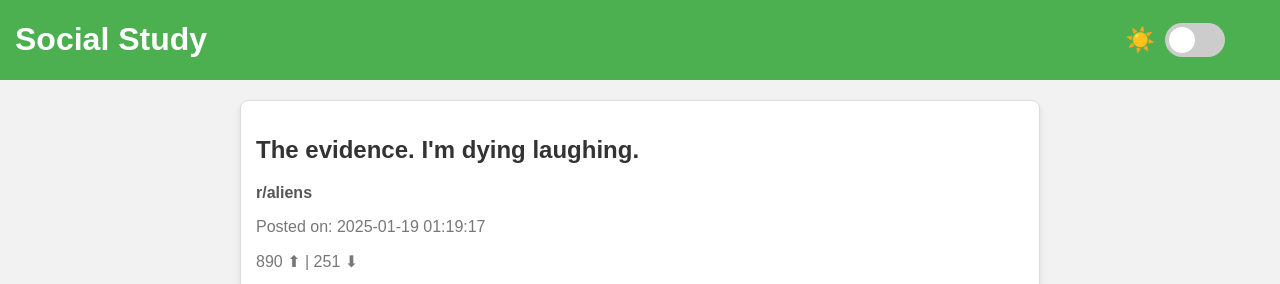
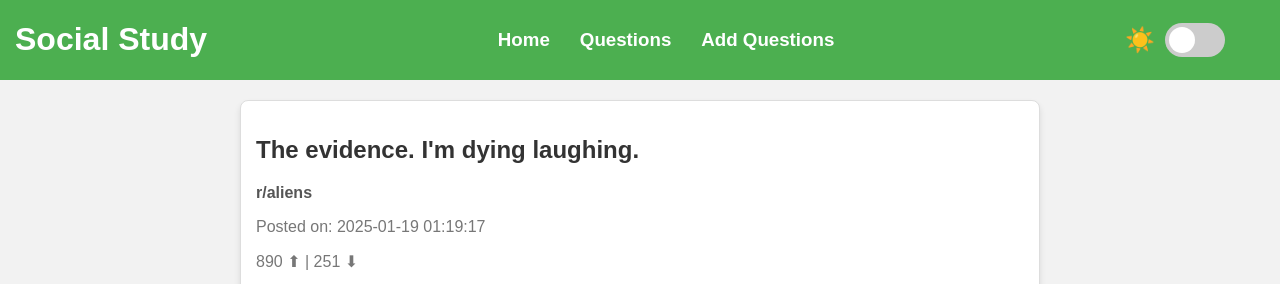
Before and after one commit to LimMengShin/social-study, a Flask app: page / in a window 1280 px wide. Shown: the top 284 px of the page. Run offline with Flask 3, Linux system fonts and the light colour scheme; data comes from the database, SQL or seed files in the repository.

Commit message:
Add questions screen

```diff
--- a/app.py
+++ b/app.py
@@ -52,6 +52,25 @@ def index():
     posts = posts_list[page_num % len(posts_list)]
     return render_template("index.html", posts=posts)
 
+@app.route("/questions")
+def questions():
+    questions = query_db("SELECT * FROM questions;")
+    questions = [dict(question) for question in questions]
+    questions_dict = {}
+    for question in questions:
+        subject = question["subject"]
+        question_dict = {"subject": question["subject"], "question": question["question"], "options": [question["option1"], question["option2"], question["option3"], question["option4"]], "correct": question["correct_option"]}
+        if subject not in questions_dict:
+            questions_dict[subject] = []
+        questions_dict[subject].append(question_dict)
+    questions_list = list(questions_dict.items())
+    print(questions_list)
+    return render_template("questions.html", questions_list=questions_list)
+
+@app.route("/add_questions")
+def add_questions():
+    pass
+
 @app.route("/get_question")
 def get_question():
     questions = query_db("SELECT * FROM questions;")
@@ -60,3 +79,6 @@ def get_question():
     question = questions[idx]
     question_dict = {"subject": question["subject"], "question": question["question"], "options": [question["option1"], question["option2"], question["option3"], question["option4"]], "correct": question["correct_option"]}
     return jsonify(question_dict)
+
+if __name__ == "__main__":
+    app.run(debug=True)
--- a/static/styles.css
+++ b/static/styles.css
@@ -244,3 +244,62 @@ input:checked + .slider:before {
 .dark-mode #moon, .dark-mode #moon2 {
     opacity: 1;
 }
+
+.questions {
+    display: flex;
+    flex-wrap: wrap;
+    gap: 20px;
+    justify-content: center;
+}
+
+.question {
+    background: white;
+    border: 1px solid #ddd;
+    border-radius: 8px;
+    padding: 15px;
+    /* width: 60vw; */
+    box-shadow: 0 4px 6px rgba(0, 0, 0, 0.1);
+    transition: background-color 0.3s, box-shadow 0.3s;
+}
+
+body.dark-mode .question {
+    background: #1e1e1e;
+    border: 1px solid #555;
+    box-shadow: 0 4px 6px rgba(255, 255, 255, 0.1);
+}
+
+main h1 {
+    margin-top: 50px;
+    text-align: center;
+}
+
+.back {
+    text-decoration: none;
+    display: inline-block;
+    padding: 8px 16px;
+    background-color: #f1f1f1;
+    color: black;
+}
+
+.back:hover {
+    background-color: #b6b4b4;
+}
+
+.round {
+    border-radius: 10px;
+}
+
+a {
+    text-decoration: none;
+    color: white;
+}
+
+nav {
+    display: flex;
+    justify-content: space-between;
+    align-items: center;
+}
+
+nav h3 {
+    margin: 15px;
+}
--- a/templates/index.html
+++ b/templates/index.html
@@ -52,6 +52,11 @@
     <body>
         <header class="header">
             <h1>Social Study</h1>
+            <nav>
+                <h3><a href="/">Home</a></h3>
+                <h3><a href="/questions">Questions</a></h3>
+                <h3><a href="/add_questions">Add Questions</a></h3>
+            </nav>
             <div class="toggle-container">
                 <span id="sun" class="emoji">☀️</span>
                 <label class="switch">
```
Also changed, not shown: templates/questions.html (added, +77 -0 lines).
